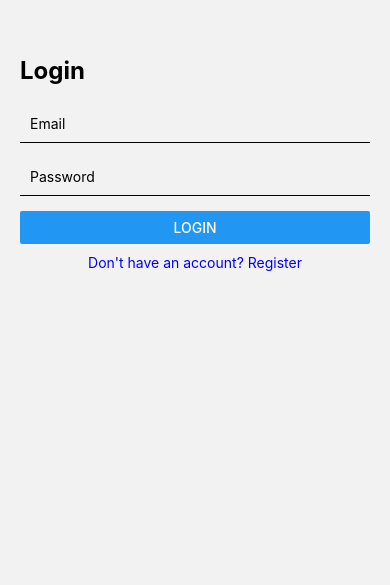
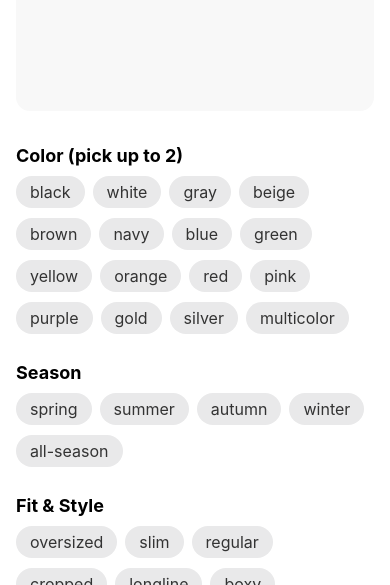
Before and after one commit to Gevorg-Chakrian/wardrobe, a React Native app in the folder wardrobe-app/: screen /AddItemDetails in a window 390 px wide. Shown: the part 259-844 px from the top of the page. Built offline with nearby package versions, Linux system fonts and the light colour scheme.

Commit message:
adding item frontend

```diff
--- a/wardrobe-app/App.js
+++ b/wardrobe-app/App.js
@@ -4,6 +4,7 @@ import { createNativeStackNavigator } from '@react-navigation/native-stack';
 import LoginScreen from './screens/LoginScreen';
 import RegisterScreen from './screens/RegisterScreen';
 import WardrobeScreen from './screens/WardrobeScreen';
+import AddItemDetailsScreen from './screens/AddItemDetailsScreen';
 
 const Stack = createNativeStackNavigator();
 
@@ -14,6 +15,7 @@ export default function App() {
         <Stack.Screen name="Login" component={LoginScreen} />
         <Stack.Screen name="Register" component={RegisterScreen} />
         <Stack.Screen name="Wardrobe" component={WardrobeScreen} />
+        <Stack.Screen name="AddItemDetails" component={AddItemDetailsScreen} />
       </Stack.Navigator>
     </NavigationContainer>
   );
--- /dev/null
+++ b/wardrobe-app/screens/AddItemDetailsScreen.js
@@ -0,0 +1,202 @@
+// screens/AddItemScreen.js
+import React, { useMemo, useState, useEffect } from 'react';
+import {
+  SafeAreaView,
+  View,
+  Text,
+  ScrollView,
+  Image,
+  TouchableOpacity,
+  Button,
+  Alert,
+  Platform,
+  Dimensions,
+} from 'react-native';
+import * as SecureStore from 'expo-secure-store';
+import axios from 'axios';
+import { API_BASE_URL } from '../api/config';
+
+const api = axios.create({ baseURL: API_BASE_URL });
+
+const TAGS = {
+  color: [
+    'black','white','gray','beige','brown','navy','blue','green','yellow','orange',
+    'red','pink','purple','gold','silver','multicolor',
+  ],
+  season: ['spring','summer','autumn','winter','all-season'],
+  fit: ['oversized','slim','regular','cropped','longline','boxy','tailored'],
+  occasion: ['casual','work','formal','sport','streetwear','beach','loungewear'],
+  material: ['cotton','wool','linen','denim','leather','synthetic','silk','knit'],
+  pattern: ['solid','striped','checked','floral','geometric','polka-dot','animal','camouflage'],
+  feature: ['waterproof','hooded','padded','embellished','sheer','sleeveless','backless'],
+};
+
+const TITLES = {
+  color: 'Color (pick up to 2)',
+  season: 'Season',
+  fit: 'Fit & Style',
+  occasion: 'Occasion',
+  material: 'Material',
+  pattern: 'Pattern',
+  feature: 'Special Features',
+};
+
+const { width: SCREEN_W } = Dimensions.get('window');
+
+const Section = ({ title, children }) => (
+  <View style={{ marginTop: 18 }}>
+    <Text style={{ fontSize: 18, fontWeight: '700', marginBottom: 10 }}>{title}</Text>
+    {children}
+  </View>
+);
+
+const Chip = ({ active, label, onPress }) => (
+  <TouchableOpacity
+    onPress={onPress}
+    style={{
+      paddingHorizontal: 14,
+      paddingVertical: Platform.OS === 'ios' ? 8 : 6,
+      borderRadius: 18,
+      marginRight: 8,
+      marginBottom: 10,
+      backgroundColor: active ? '#1976D2' : '#e9e9ea',
+    }}
+  >
+    <Text style={{ color: active ? '#fff' : '#333', fontSize: 16 }}>{label}</Text>
+  </TouchableOpacity>
+);
+
+export default function AddItemScreen({ navigation, route }) {
+  const imageUrl = route.params?.imageUrl;
+  const initialType = (route.params?.initialType || 'tshirt').toLowerCase();
+
+  const [saving, setSaving] = useState(false);
+  const [selected, setSelected] = useState({
+    color: [],
+    season: [],
+    fit: [],
+    occasion: [],
+    material: [],
+    pattern: [],
+    feature: [],
+  });
+
+  // --- image aspect ratio so it never crops ---
+  const [imgAR, setImgAR] = useState(1); // width / height
+  useEffect(() => {
+    if (!imageUrl) return;
+    Image.getSize(
+      imageUrl,
+      (w, h) => {
+        if (w && h) setImgAR(w / h);
+      },
+      () => setImgAR(1) // fallback square if lookup fails
+    );
+  }, [imageUrl]);
+
+  // generic toggler; for color we enforce max 2
+  const toggle = (cat, value, max = Infinity) => {
+    setSelected((prev) => {
+      const curr = prev[cat] || [];
+      const exists = curr.includes(value);
+      let next;
+      if (exists) {
+        next = curr.filter((v) => v !== value);
+      } else {
+        if (curr.length >= max) return prev;
+        next = [...curr, value];
+      }
+      return { ...prev, [cat]: next };
+    });
+  };
+
+  const isValid = useMemo(() => {
+    // require at least one tag in every category
+    return Object.keys(TAGS).every((k) => (selected[k] || []).length > 0);
+  }, [selected]);
+
+  const onSave = async () => {
+    if (!isValid) {
+      Alert.alert('Missing info', 'Please pick at least one tag in each section.');
+      return;
+    }
+    try {
+      setSaving(true);
+      const token = await SecureStore.getItemAsync('token');
+
+      await api.post(
+        '/wardrobe',
+        {
+          image_url: imageUrl,
+          item_type: initialType,
+          tags: selected,
+        },
+        { headers: { Authorization: `Bearer ${token}` } }
+      );
+
+      Alert.alert('Saved!', 'Item added to your wardrobe.');
+      navigation.goBack();
+    } catch (e) {
+      console.log('save item error:', e?.response?.data || e.message);
+      Alert.alert('Failed to save', e?.response?.data?.message || e.message || 'Please try again.');
+    } finally {
+      setSaving(false);
+    }
+  };
+
+  return (
+    <SafeAreaView style={{ flex: 1, backgroundColor: '#fff' }}>
+      <ScrollView
+        contentContainerStyle={{ paddingHorizontal: 16, paddingBottom: 28 }}
+        showsVerticalScrollIndicator={false}
+      >
+        {/* Image preview (auto height from real aspect ratio) */}
+        <View style={{ marginTop: 12, marginBottom: 16, alignItems: 'center' }}>
+          <Image
+            source={{ uri: imageUrl }}
+            style={{
+              width: SCREEN_W - 32,           // page padding 16 + 16
+              aspectRatio: imgAR || 1,        // auto height
+              borderRadius: 14,
+              backgroundColor: '#f8f8f8',
+            }}
+            resizeMode="contain"
+          />
+        </View>
+
+        {/* sections */}
+        <Section title={TITLES.color}>
+          <View style={{ flexDirection: 'row', flexWrap: 'wrap' }}>
+            {TAGS.color.map((c) => (
+              <Chip
+                key={c}
+                label={c}
+                active={selected.color.includes(c)}
+                onPress={() => toggle('color', c, 2)}
+              />
+            ))}
+          </View>
+        </Section>
+
+        {['season', 'fit', 'occasion', 'material', 'pattern', 'feature'].map((cat) => (
+          <Section key={cat} title={TITLES[cat]}>
+            <View style={{ flexDirection: 'row', flexWrap: 'wrap' }}>
+              {TAGS[cat].map((v) => (
+                <Chip
+                  key={v}
+                  label={v}
+                  active={(selected[cat] || []).includes(v)}
+                  onPress={() => toggle(cat, v)}
+                />
+              ))}
+            </View>
+          </Section>
+        ))}
+
+        <View style={{ height: 16 }} />
+        <Button title={saving ? 'Saving…' : 'Save item'} onPress={onSave} disabled={saving} />
+        <View style={{ height: 24 }} />
+      </ScrollView>
+    </SafeAreaView>
+  );
+}
--- a/wardrobe-app/screens/WardrobeScreen.js
+++ b/wardrobe-app/screens/WardrobeScreen.js
@@ -7,6 +7,7 @@ import {
   Platform, Modal, TouchableOpacity, TextInput, ScrollView, InteractionManager,
   Dimensions,
 } from 'react-native';
+import { useFocusEffect } from '@react-navigation/native';
 import * as ImagePicker from 'expo-image-picker';
 import * as SecureStore from 'expo-secure-store';
 import axios from 'axios';
@@ -26,7 +27,7 @@ const COLS = 3;
 const GAP = 10;
 const TILE = Math.floor((width - 24 /* page paddings */ - GAP * (COLS - 1)) / COLS);
 
-export default function WardrobeScreen() {
+export default function WardrobeScreen({ navigation }) {
   const [items, setItems] = useState([]);
   const [loading, setLoading] = useState(false);
 
@@ -60,7 +61,8 @@ export default function WardrobeScreen() {
     }
   }, []);
 
-  useEffect(() => { fetchWardrobe(); }, [fetchWardrobe]);
+  // refresh when screen gains focus (e.g., after saving details)
+  useFocusEffect(useCallback(() => { fetchWardrobe(); }, [fetchWardrobe]));
 
   const typeCounts = useMemo(() => {
     const counts = {};
@@ -139,15 +141,8 @@ export default function WardrobeScreen() {
       const imageUrl = image_url || url;
       const finalType = (item_type || detected || chosenType);
 
-      await api.post(
-        '/wardrobe',
-        { imageUrl: imageUrl, itemType: finalType, image_url: imageUrl, item_type: finalType },
-        { headers: { Authorization: `Bearer ${token}` } }
-      );
-
-      setFilterType(finalType.toLowerCase());
-      setSearchQuery('');
-      fetchWardrobe();
+      // 👉 Go to the tagging screen instead of saving directly
+      navigation.navigate('AddItemDetails', { imageUrl, itemType: finalType });
     } catch (e) {
       if (e.response) {
         console.log('upload failed: status', e.response.status, e.response.data);
```
